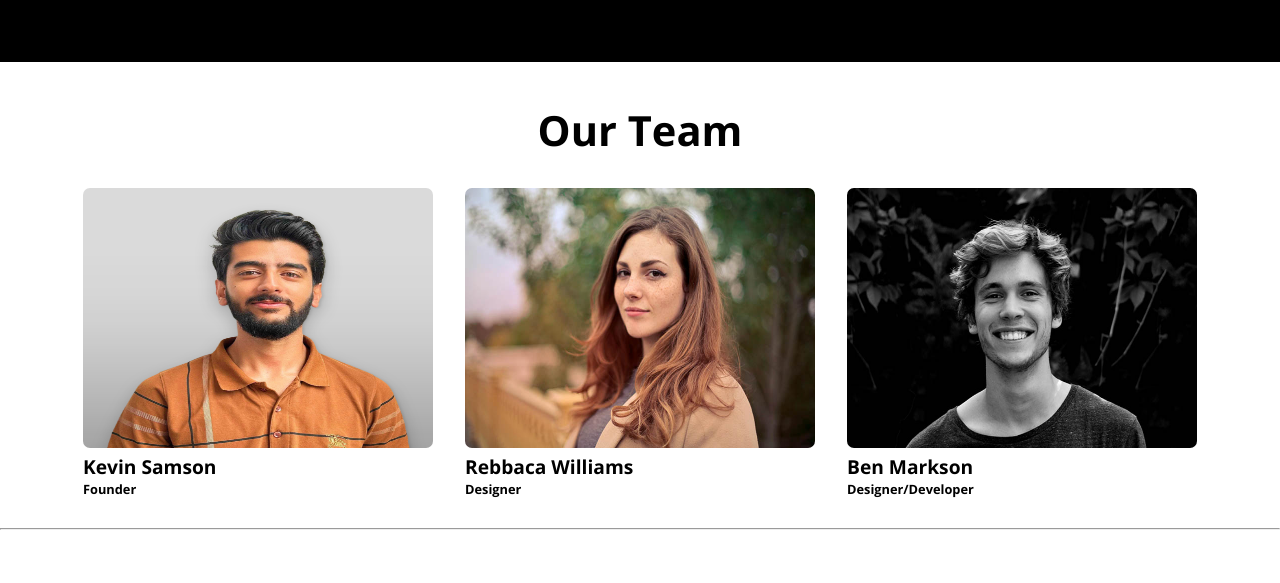
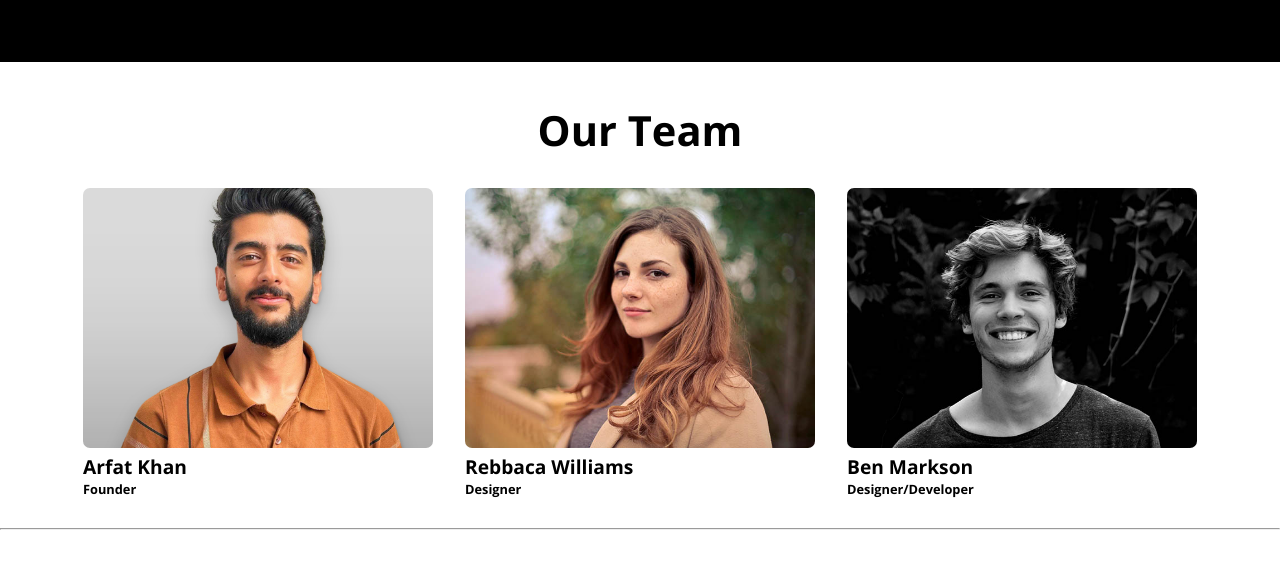
Before and after one commit to arfatkhan2/LuminaCreative, a plain HTML site: page about.html in a window 1280 px wide. Shown: the part 777-1360 px from the top of the page. Drawn offline with nearby package versions, Linux system fonts and the light colour scheme.

```diff
--- a/about.html
+++ b/about.html
@@ -89,7 +89,7 @@
       <div class="team-gallery">
         <div class="team1">
           <img src="./images/arfat12.jpg" alt="" width="350px" height="260px" />
-          <h5>Kevin Samson</h5>
+          <h5>Arfat Khan</h5>
           <h6>Founder</h6>
         </div>
         <div class="team2">
--- a/styles.css
+++ b/styles.css
@@ -255,6 +255,7 @@ hr{
 
 .team-gallery img{
     border-radius: 7px;
+    object-fit: cover;
 }
 
 
```
